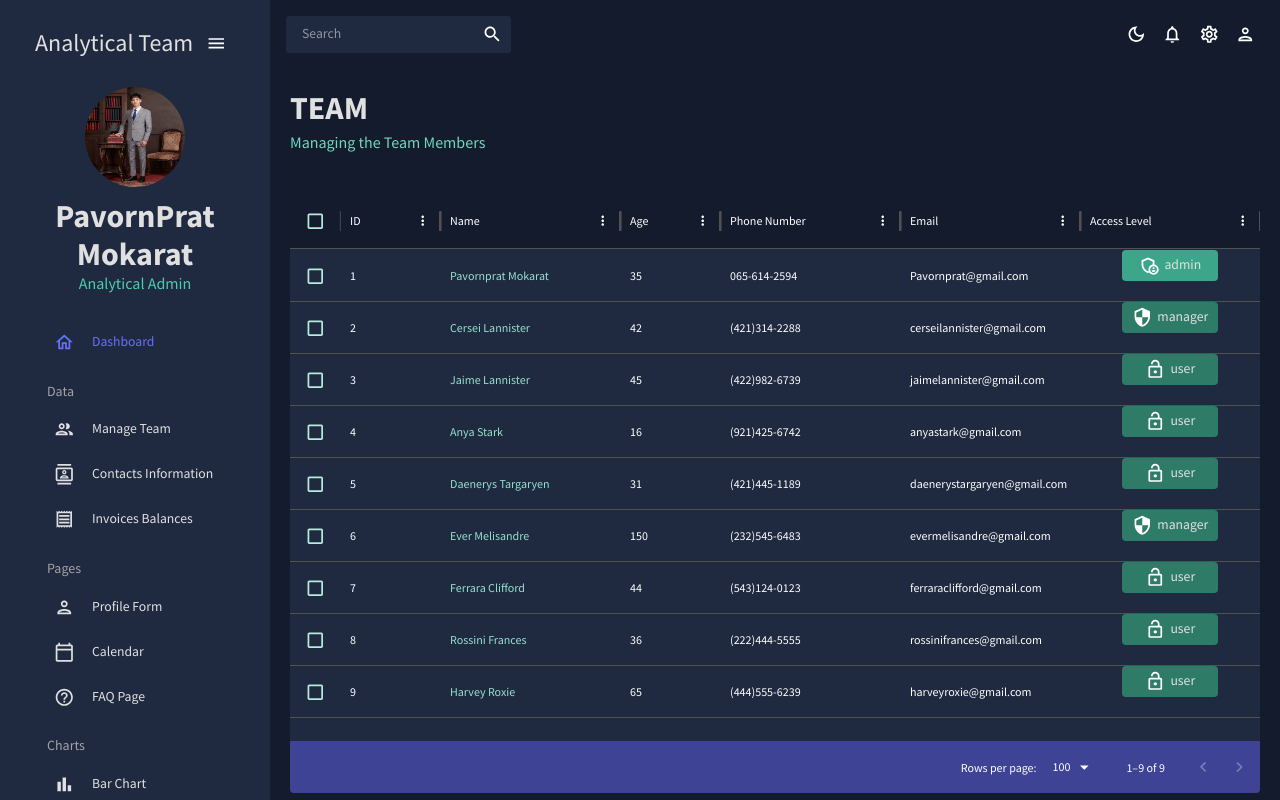
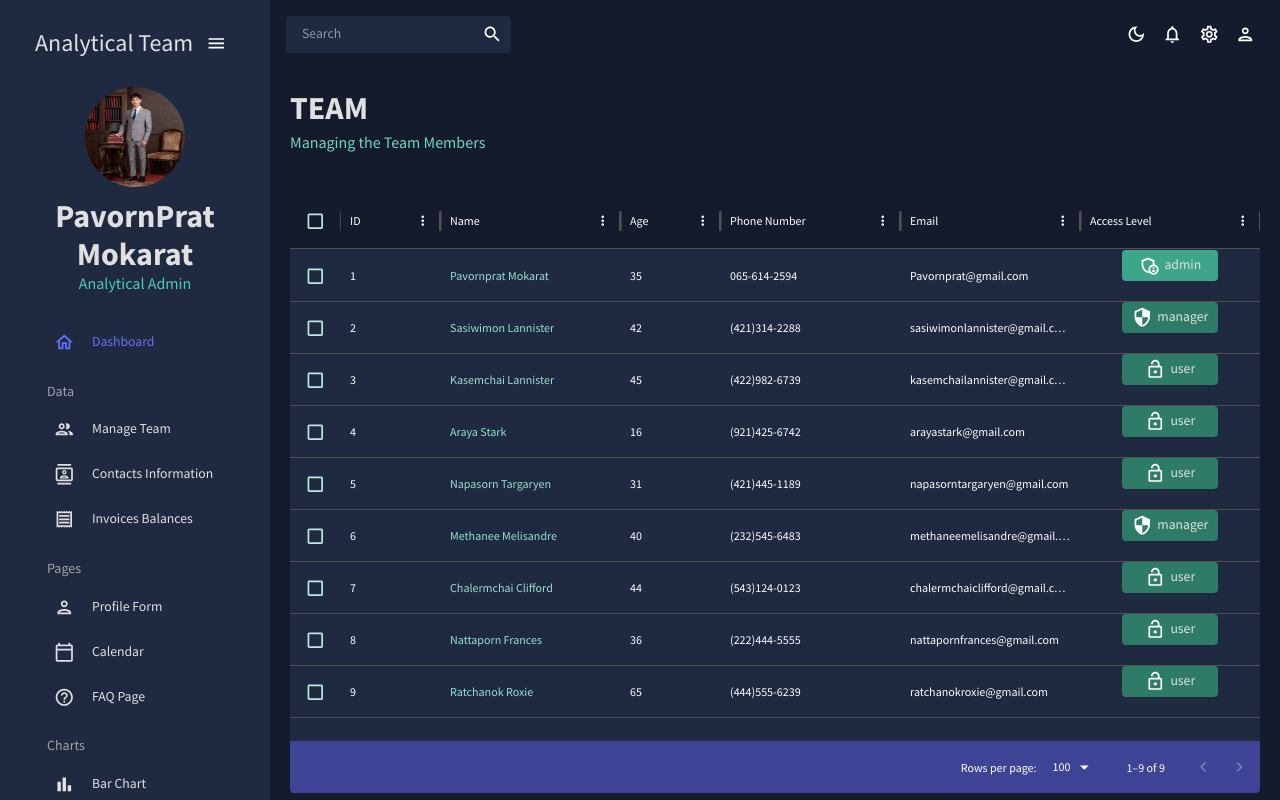
Before and after one commit to araxis07/react-admin, a React (Create React App) app: page /team in a window 1280 px wide. Built offline with nearby package versions, Linux system fonts and the light colour scheme.

Commit message:
ีupdate mockdata all

```diff
--- a/src/data/mockData.js
+++ b/src/data/mockData.js
@@ -1,6 +1,6 @@
 import { tokens } from "../theme";
 
-export const mockDataTeam = [
+export const mockDataTeam =[
   {
     id: 1,
     name: "Pavornprat Mokarat",
@@ -11,257 +11,259 @@ export const mockDataTeam = [
   },
   {
     id: 2,
-    name: "Cersei Lannister",
-    email: "cerseilannister@gmail.com",
+    name: "Sasiwimon Lannister",
+    email: "sasiwimonlannister@gmail.com",
     age: 42,
     phone: "(421)314-2288",
     access: "manager",
   },
   {
     id: 3,
-    name: "Jaime Lannister",
-    email: "jaimelannister@gmail.com",
+    name: "Kasemchai Lannister",
+    email: "kasemchailannister@gmail.com",
     age: 45,
     phone: "(422)982-6739",
     access: "user",
   },
   {
     id: 4,
-    name: "Anya Stark",
-    email: "anyastark@gmail.com",
+    name: "Araya Stark",
+    email: "arayastark@gmail.com",
     age: 16,
     phone: "(921)425-6742",
     access: "user",
   },
   {
     id: 5,
-    name: "Daenerys Targaryen",
-    email: "daenerystargaryen@gmail.com",
+    name: "Napasorn Targaryen",
+    email: "napasorntargaryen@gmail.com",
     age: 31,
     phone: "(421)445-1189",
     access: "user",
   },
   {
     id: 6,
-    name: "Ever Melisandre",
-    email: "evermelisandre@gmail.com",
-    age: 150,
+    name: "Methanee Melisandre",
+    email: "methaneemelisandre@gmail.com",
+    age: 40,
     phone: "(232)545-6483",
     access: "manager",
   },
   {
     id: 7,
-    name: "Ferrara Clifford",
-    email: "ferraraclifford@gmail.com",
+    name: "Chalermchai Clifford",
+    email: "chalermchaiclifford@gmail.com",
     age: 44,
     phone: "(543)124-0123",
     access: "user",
   },
   {
     id: 8,
-    name: "Rossini Frances",
-    email: "rossinifrances@gmail.com",
+    name: "Nattaporn Frances",
+    email: "nattapornfrances@gmail.com",
     age: 36,
     phone: "(222)444-5555",
     access: "user",
   },
   {
     id: 9,
-    name: "Harvey Roxie",
-    email: "harveyroxie@gmail.com",
+    name: "Ratchanok Roxie",
+    email: "ratchanokroxie@gmail.com",
     age: 65,
     phone: "(444)555-6239",
     access: "user",
-  },
+  }
 ];
+
 
 export const mockDataContacts = [
   {
     id: 1,
-    name: "Yoloman",
+    name: "Somchai Yoloman",
     email: "Yoloman@gmail.com",
     age: 35,
-    phone: "(665)121-5454",
-    address: "0912 Won Street, Alabama, SY 10001",
-    city: "New York",
-    zipCode: "10001",
+    phone: "065-121-5454",
+    address: "123 Moo 4, Soi Watthana, Bangkok 10110",
+    city: "Bangkok",
+    zipCode: "10110",
     registrarId: 123512,
   },
   {
     id: 2,
-    name: "Cersei Lannister",
+    name: "Sasiwimon Lannister",
     email: "cerseilannister@gmail.com",
     age: 42,
-    phone: "(421)314-2288",
-    address: "1234 Main Street, New York, NY 10001",
-    city: "New York",
-    zipCode: "13151",
+    phone: "081-314-2288",
+    address: "88/1 Sukhumvit Road, Bangkok 10330",
+    city: "Bangkok",
+    zipCode: "10330",
     registrarId: 123512,
   },
   {
     id: 3,
-    name: "Jaime Lannister",
+    name: "Kasemchai Lannister",
     email: "jaimelannister@gmail.com",
     age: 45,
-    phone: "(422)982-6739",
-    address: "3333 Want Blvd, Estanza, NAY 42125",
-    city: "New York",
-    zipCode: "87281",
+    phone: "089-982-6739",
+    address: "99 Rama 9 Road, Bangkok 10240",
+    city: "Bangkok",
+    zipCode: "10240",
     registrarId: 4132513,
   },
   {
     id: 4,
-    name: "Anya Stark",
+    name: "Araya Stark",
     email: "anyastark@gmail.com",
     age: 16,
-    phone: "(921)425-6742",
-    address: "1514 Main Street, New York, NY 22298",
-    city: "New York",
-    zipCode: "15551",
+    phone: "094-425-6742",
+    address: "123 Ladprao Road, Bangkok 10900",
+    city: "Bangkok",
+    zipCode: "10900",
     registrarId: 123512,
   },
   {
     id: 5,
-    name: "Daenerys Targaryen",
+    name: "Napasorn Targaryen",
     email: "daenerystargaryen@gmail.com",
     age: 31,
-    phone: "(421)445-1189",
-    address: "11122 Welping Ave, Tenting, CD 21321",
-    city: "Tenting",
-    zipCode: "14215",
+    phone: "082-445-1189",
+    address: "111/2 Ratchada Road, Bangkok 10400",
+    city: "Bangkok",
+    zipCode: "10400",
     registrarId: 123512,
   },
   {
     id: 6,
-    name: "Ever Melisandre",
+    name: "Methanee Melisandre",
     email: "evermelisandre@gmail.com",
     age: 150,
-    phone: "(232)545-6483",
-    address: "1234 Canvile Street, Esvazark, NY 10001",
-    city: "Esvazark",
-    zipCode: "10001",
+    phone: "091-545-6483",
+    address: "55/1 Yaowarat Road, Bangkok 10100",
+    city: "Bangkok",
+    zipCode: "10100",
     registrarId: 123512,
   },
   {
     id: 7,
-    name: "Ferrara Clifford",
+    name: "Chalermchai Clifford",
     email: "ferraraclifford@gmail.com",
     age: 44,
-    phone: "(543)124-0123",
-    address: "22215 Super Street, Everting, ZO 515234",
-    city: "Evertin",
-    zipCode: "51523",
+    phone: "084-124-0123",
+    address: "44/1 Sathorn Road, Bangkok 10120",
+    city: "Bangkok",
+    zipCode: "10120",
     registrarId: 123512,
   },
   {
     id: 8,
-    name: "Rossini Frances",
+    name: "Nattaporn Frances",
     email: "rossinifrances@gmail.com",
     age: 36,
-    phone: "(222)444-5555",
-    address: "4123 Ever Blvd, Wentington, AD 142213",
-    city: "Esteras",
-    zipCode: "44215",
+    phone: "089-444-5555",
+    address: "412/3 Phahonyothin Road, Bangkok 10900",
+    city: "Bangkok",
+    zipCode: "10900",
     registrarId: 512315,
   },
   {
     id: 9,
-    name: "Harvey Roxie",
+    name: "Ratchanok Roxie",
     email: "harveyroxie@gmail.com",
     age: 65,
-    phone: "(444)555-6239",
-    address: "51234 Avery Street, Cantory, ND 212412",
-    city: "Colunza",
-    zipCode: "111234",
+    phone: "093-555-6239",
+    address: "512/34 Sukhumvit Road, Bangkok 10110",
+    city: "Bangkok",
+    zipCode: "10110",
     registrarId: 928397,
   },
   {
     id: 10,
-    name: "Enteri Redack",
+    name: "Thitikorn Redack",
     email: "enteriredack@gmail.com",
     age: 42,
-    phone: "(222)444-5555",
-    address: "4123 Easer Blvd, Wentington, AD 142213",
-    city: "Esteras",
-    zipCode: "44215",
+    phone: "084-444-5555",
+    address: "412/3 Srinakarin Road, Bangkok 10250",
+    city: "Bangkok",
+    zipCode: "10250",
     registrarId: 533215,
   },
   {
     id: 11,
-    name: "Steve Goodman",
+    name: "Wanchai Goodman",
     email: "stevegoodmane@gmail.com",
     age: 11,
-    phone: "(444)555-6239",
-    address: "51234 Fiveton Street, CunFory, ND 212412",
-    city: "Colunza",
-    zipCode: "1234",
+    phone: "094-555-6239",
+    address: "512/34 Vibhavadi Road, Bangkok 10900",
+    city: "Bangkok",
+    zipCode: "10900",
     registrarId: 92197,
   },
 ];
 
+
 export const mockDataInvoices = [
   {
     id: 1,
-    name: "Jon Snow",
+    name: "Somchai Snow",
     email: "jonsnow@gmail.com",
     cost: "213.44",
-    phone: "(665)121-5454",
+    phone: "065-121-5454",
     date: "03/12/2024",
   },
   {
     id: 2,
-    name: "Cersei Lannister",
+    name: "Sasiwimon Lannister",
     email: "cerseilannister@gmail.com",
     cost: "3000.00",
-    phone: "(421)314-2288",
+    phone: "081-314-2288",
     date: "06/15/2024",
   },
   {
     id: 3,
-    name: "Jaime Lannister",
+    name: "Kasemchai Lannister",
     email: "jaimelannister@gmail.com",
     cost: "1500.45",
-    phone: "(422)982-6739",
+    phone: "089-982-6739",
     date: "05/02/2024",
   },
   {
     id: 4,
-    name: "Anya Stark",
+    name: "Araya Stark",
     email: "anyastark@gmail.com",
     cost: "479.50",
-    phone: "(921)425-6742",
+    phone: "094-425-6742",
     date: "03/21/2024",
   },
   {
     id: 5,
-    name: "Daenerys Targaryen",
+    name: "Napasorn Targaryen",
     email: "daenerystargaryen@gmail.com",
     cost: "3023.44",
-    phone: "(421)445-1189",
+    phone: "082-445-1189",
     date: "01/12/2024",
   },
   {
     id: 6,
-    name: "Ever Melisandre",
+    name: "Methanee Melisandre",
     email: "evermelisandre@gmail.com",
     cost: "1553.45",
-    phone: "(232)545-6483",
+    phone: "091-545-6483",
     date: "11/02/2024",
   },
   {
     id: 7,
-    name: "Ferrara Clifford",
+    name: "Chalermchai Clifford",
     email: "ferraraclifford@gmail.com",
     cost: "2530.45",
-    phone: "(543)124-0123",
+    phone: "084-124-0123",
     date: "02/11/2024",
   },
   {
     id: 8,
-    name: "Rossini Frances",
+    name: "Nattaporn Frances",
     email: "rossinifrances@gmail.com",
     cost: "3901.45",
-    phone: "(222)444-5555",
+    phone: "089-444-5555",
     date: "05/02/2024",
   },
 ];
@@ -269,49 +271,49 @@ export const mockDataInvoices = [
 export const mockTransactions = [
   {
     txId: "01e4dsa",
-    user: "johndoe",
+    user: "somchaisnow",
     date: "2024-09-01",
     cost: "43.95",
   },
   {
     txId: "0315dsaa",
-    user: "jackdower",
+    user: "sasiwimonlannister",
     date: "2024-04-01",
     cost: "133.45",
   },
   {
     txId: "01e4dsa",
-    user: "aberdohnny",
+    user: "kasemchailannister",
     date: "2024-09-01",
     cost: "43.95",
   },
   {
     txId: "51034szv",
-    user: "goodmanave",
+    user: "arayastark",
     date: "2024-11-05",
     cost: "200.95",
   },
   {
     txId: "0a123sb",
-    user: "stevebower",
+    user: "napasorntargaryen",
     date: "2024-11-02",
     cost: "13.55",
   },
   {
     txId: "01e4dsa",
-    user: "aberdohnny",
+    user: "methaneemelisandre",
     date: "2024-09-01",
     cost: "43.95",
   },
   {
     txId: "120s51a",
-    user: "wootzifer",
+    user: "chalermchaiclifford",
     date: "2024-04-15",
     cost: "24.20",
   },
   {
     txId: "0315dsaa",
-    user: "jackdower",
+    user: "nattapornfrances",
     date: "2024-04-01",
     cost: "133.45",
   },
```
